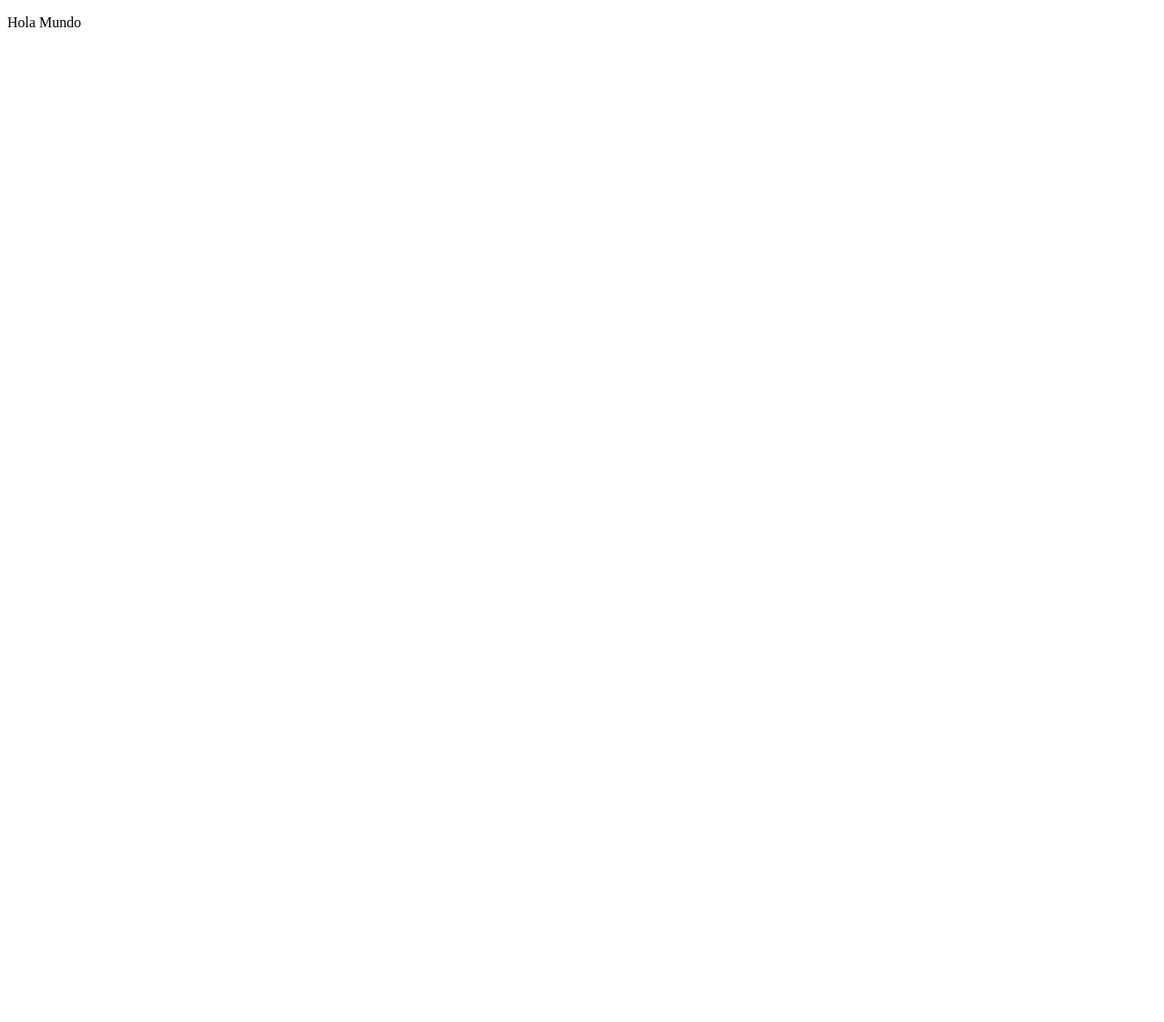
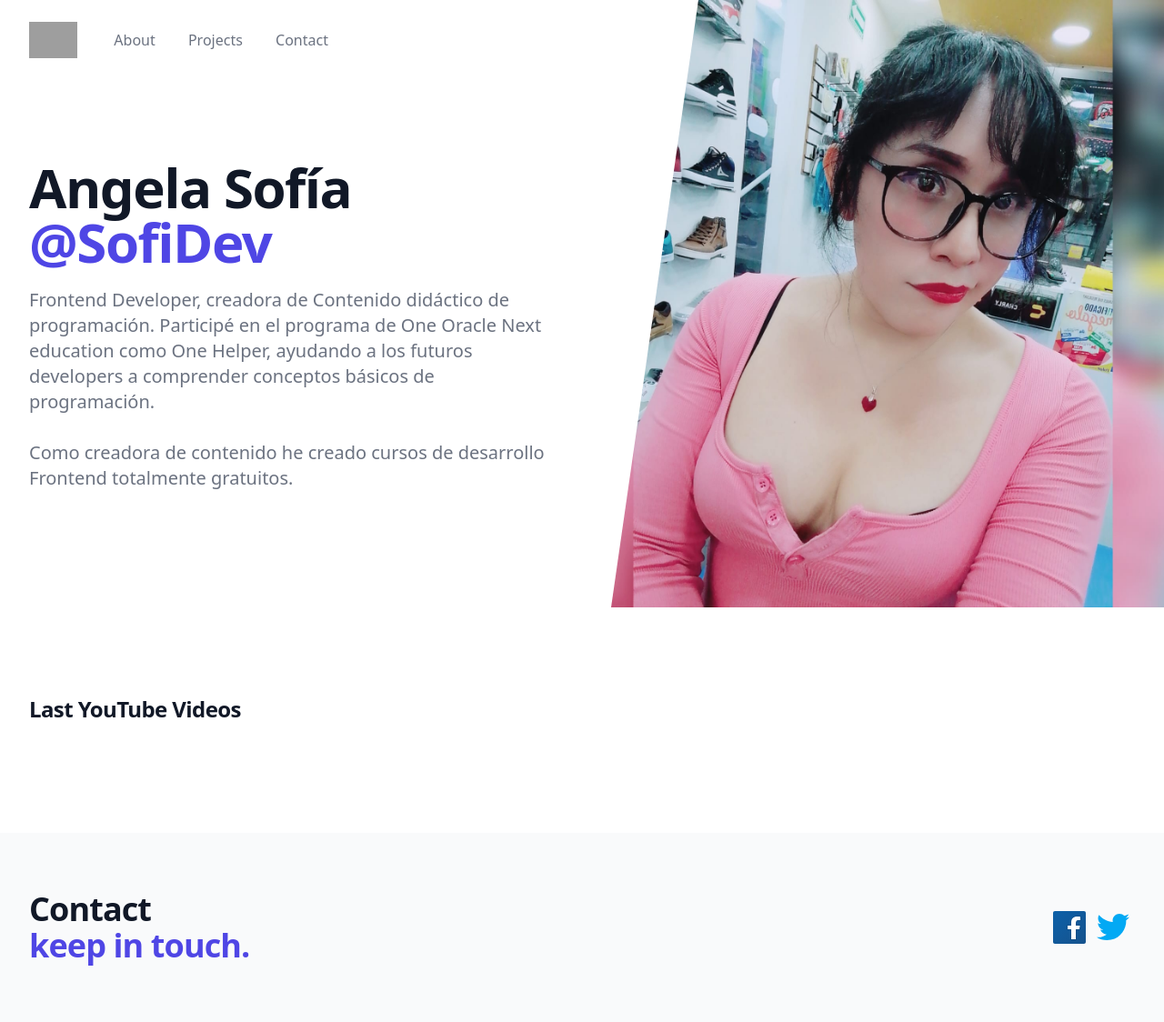
Before and after one commit to SofiDevO/proyectoasync-curso, a website: page src/index.html in a window 1280 px wide. Shown: the whole page at 91% size. Before the commit the page ends 800 px from the top, so only its background shows below. Drawn offline with nearby package versions, Linux system fonts and the light colour scheme; no server answers; grey boxes are pictures that could not be loaded.

Commit message:
🚧 Curso terminado

```diff
--- a/package.json
+++ b/package.json
@@ -8,5 +8,8 @@
   },
   "keywords": [],
   "author": "",
-  "license": "ISC"
+  "license": "ISC",
+  "dependencies": {
+    "dotenv": "^16.4.5"
+  }
 }
--- a/src/assets/main.js
+++ b/src/assets/main.js
@@ -0,0 +1,45 @@
+
+const url = 'https://youtube-v31.p.rapidapi.com/playlistItems?playlistId=PLU7AGreFiX-E9cK4VNozzly9JAXI_tTPk&part=snippet&maxResults=50';
+
+
+const content = null || document.getElementById("content");
+const options = {
+  method: "GET",
+  headers: {
+    "x-rapidapi-key": 'd4f86974b8msh986c75ca9ebbef9p1bdb8fjsn59b2138f8c5c',
+    "x-rapidapi-host": "youtube-v31.p.rapidapi.com",
+  },
+};
+
+async function fetchData(url) {
+  const response = await fetch(url, options);
+  const data = await response.json();
+  return data;
+}
+
+(async () => {
+  try {
+    const videos = await fetchData(url);
+    console.log(videos);
+    let view = `
+        ${videos.items.map(
+          (video) => `
+        <div class="group  w-full">
+          <div
+            class="w-full bg-gray-200 aspect-w-1 aspect-h-1 rounded-md overflow-hidden group-hover:opacity-75 lg:aspect-none">
+            <img src=${video.snippet.thumbnails.high.url} alt=${video.snippet.description} class="w-full">
+          </div>
+          <div class="mt-4 flex justify-between">
+            <h3 class="text-sm text-gray-700">
+              <span aria-hidden="true" class=" inset-0"></span>
+              ${video.snippet.title}
+            </h3>
+          </div>
+        </div>
+            `).join('')}
+        `;
+        content.innerHTML = view;
+  } catch (error) {
+    console.error(error);
+  }
+})();
--- a/src/index.html
+++ b/src/index.html
@@ -1,11 +1,104 @@
-<!DOCTYPE html>
-<html lang="en">
+<!doctype html>
+<html>
+
 <head>
-    <meta charset="UTF-8">
-    <meta name="viewport" content="width=device-width, initial-scale=1.0">
-    <title>Async </title>
+  <meta charset="UTF-8">
+  <meta name="viewport" content="width=device-width, initial-scale=1.0">
+  <script src="https://cdn.tailwindcss.com"></script>
 </head>
+
 <body>
-    <p>Hola Mundo</p>
+  <div class="relative bg-white overflow-hidden">
+    <div class="max-w-7xl mx-auto">
+      <div class="relative z-10 pb-8 bg-white sm:pb-16 md:pb-20 lg:max-w-2xl lg:w-full lg:pb-28 xl:pb-32">
+        <svg class="hidden lg:block absolute right-0 inset-y-0 h-full w-48 text-white transform translate-x-1/2"
+          fill="currentColor" viewBox="0 0 100 100" preserveAspectRatio="none" aria-hidden="true">
+          <polygon points="50,0 100,0 50,100 0,100" />
+        </svg>
+        <div>
+          <div class="relative pt-6 px-4 sm:px-6 lg:px-8">
+            <nav class="relative flex items-center justify-between sm:h-10 lg:justify-start" aria-label="Global">
+              <div class="flex items-center flex-grow flex-shrink-0 lg:flex-grow-0">
+                <div class="flex items-center justify-between w-full md:w-auto">
+                  <a href="#">
+                    <span class="sr-only">SofiDev</span>
+                    <img class="h-8 w-auto sm:h-10" src="https://tailwindui.com/img/logos/workflow-mark-indigo-600.svg">
+                  </a>
+                </div>
+              </div>
+              <div class="hidden md:block md:ml-10 md:pr-4 md:space-x-8">
+                <a href="#" class="font-medium text-gray-500 hover:text-gray-900">About</a>
+                <a href="#" class="font-medium text-gray-500 hover:text-gray-900">Projects</a>
+                <a href="#" class="font-medium text-gray-500 hover:text-gray-900">Contact</a>
+              </div>
+            </nav>
+          </div>
+        </div>
+
+        <main class="mt-10 mx-auto max-w-7xl px-4 sm:mt-12 sm:px-6 md:mt-16 lg:mt-20 lg:px-8 xl:mt-28">
+          <div class="sm:text-center lg:text-left">
+            <h1 class="text-4xl tracking-tight font-extrabold text-gray-900 sm:text-5xl md:text-6xl">
+              <span class="block xl:inline">Angela Sofía </span>
+              <span class="block text-indigo-600 xl:inline">@SofiDev</span>
+            </h1>
+            <p
+              class="mt-3 text-base text-gray-500 sm:mt-5 sm:text-lg sm:max-w-xl sm:mx-auto md:mt-5 md:text-xl lg:mx-0">
+              Frontend Developer, creadora de Contenido didáctico de programación. Participé en el programa de One Oracle Next education como One Helper, ayudando a los futuros developers a comprender conceptos básicos de programación.<br> <br> Como creadora de contenido he creado cursos de desarrollo Frontend totalmente gratuitos. </p>
+          </div>
+        </main>
+      </div>
+    </div>
+    <div class="lg:absolute lg:inset-y-0 lg:right-0 lg:w-1/2">
+      <img class="h-56 w-full object-cover object-center sm:h-72 md:h-96 lg:w-full lg:h-full"
+        src="../src/img/sofi.jpeg" alt="">
+    </div>
+  </div>
+  <div class="bg-white">
+    <div class="max-w-2xl mx-auto py-16 px-4 sm:py-24 sm:px-6 lg:max-w-7xl lg:px-8">
+      <h2 class="text-2xl font-extrabold tracking-tight text-gray-900">Last YouTube Videos</h2>
+      <div id="content" class="mt-6 grid grid-cols-1 gap-y-10 gap-x-6 sm:grid-cols-2 lg:grid-cols-3 xl:gap-x-8">
+        <!-- content -->
+
+      </div>
+    </div>
+  </div>
+  <div class="bg-gray-50">
+    <div class="max-w-7xl mx-auto py-12 px-4 sm:px-6 lg:py-16 lg:px-8 lg:flex lg:items-center lg:justify-between">
+      <h2 class="text-3xl font-extrabold tracking-tight text-gray-900 sm:text-4xl">
+        <span class="block">Contact</span>
+        <span class="block text-indigo-600">keep in touch.</span>
+      </h2>
+      <div class="mt-8 flex lg:mt-0 lg:flex-shrink-0">
+        <svg xmlns="http://www.w3.org/2000/svg" x="0px" y="0px" width="48" height="48" viewBox="0 0 48 48"
+          style=" fill:#000000;">
+          <linearGradient id="awSgIinfw5_FS5MLHI~A9a_yGcWL8copNNQ_gr1" x1="6.228" x2="42.077" y1="4.896" y2="43.432"
+            gradientUnits="userSpaceOnUse">
+            <stop offset="0" stop-color="#0d61a9"></stop>
+            <stop offset="1" stop-color="#16528c"></stop>
+          </linearGradient>
+          <path fill="url(#awSgIinfw5_FS5MLHI~A9a_yGcWL8copNNQ_gr1)"
+            d="M42,40c0,1.105-0.895,2-2,2H8c-1.105,0-2-0.895-2-2V8c0-1.105,0.895-2,2-2h32	c1.105,0,2,0.895,2,2V40z">
+          </path>
+          <path
+            d="M25,38V27h-4v-6h4v-2.138c0-5.042,2.666-7.818,7.505-7.818c1.995,0,3.077,0.14,3.598,0.208	l0.858,0.111L37,12.224L37,17h-3.635C32.237,17,32,18.378,32,19.535V21h4.723l-0.928,6H32v11H25z"
+            opacity=".05"></path>
+          <path
+            d="M25.5,37.5v-11h-4v-5h4v-2.638c0-4.788,2.422-7.318,7.005-7.318c1.971,0,3.03,0.138,3.54,0.204	l0.436,0.057l0.02,0.442V16.5h-3.135c-1.623,0-1.865,1.901-1.865,3.035V21.5h4.64l-0.773,5H31.5v11H25.5z"
+            opacity=".07"></path>
+          <path fill="#fff"
+            d="M33.365,16H36v-3.754c-0.492-0.064-1.531-0.203-3.495-0.203c-4.101,0-6.505,2.08-6.505,6.819V22h-4v4	h4v11h5V26h3.938l0.618-4H31v-2.465C31,17.661,31.612,16,33.365,16z">
+          </path>
+        </svg>
+        <svg xmlns="http://www.w3.org/2000/svg" x="0px" y="0px" width="48" height="48" viewBox="0 0 48 48"
+          style=" fill:#000000;">
+          <path fill="#03A9F4"
+            d="M42,12.429c-1.323,0.586-2.746,0.977-4.247,1.162c1.526-0.906,2.7-2.351,3.251-4.058c-1.428,0.837-3.01,1.452-4.693,1.776C34.967,9.884,33.05,9,30.926,9c-4.08,0-7.387,3.278-7.387,7.32c0,0.572,0.067,1.129,0.193,1.67c-6.138-0.308-11.582-3.226-15.224-7.654c-0.64,1.082-1,2.349-1,3.686c0,2.541,1.301,4.778,3.285,6.096c-1.211-0.037-2.351-0.374-3.349-0.914c0,0.022,0,0.055,0,0.086c0,3.551,2.547,6.508,5.923,7.181c-0.617,0.169-1.269,0.263-1.941,0.263c-0.477,0-0.942-0.054-1.392-0.135c0.94,2.902,3.667,5.023,6.898,5.086c-2.528,1.96-5.712,3.134-9.174,3.134c-0.598,0-1.183-0.034-1.761-0.104C9.268,36.786,13.152,38,17.321,38c13.585,0,21.017-11.156,21.017-20.834c0-0.317-0.01-0.633-0.025-0.945C39.763,15.197,41.013,13.905,42,12.429">
+          </path>
+        </svg>
+      </div>
+    </div>
+  </div>
+  <script src="../src/assets/main.js" type="module" defer></script>
 </body>
+
 </html>
```
Also changed, not shown: src/img/sofi.jpeg (added), 1 other file.
